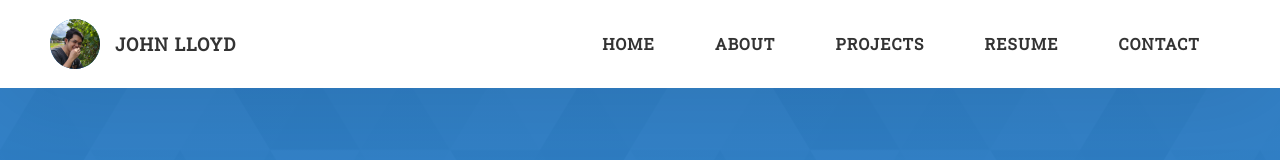
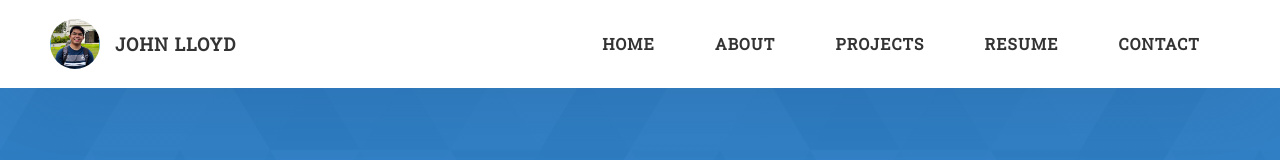
Before and after one commit to xpall/projects, a website: page enrolment-dashboard.html in a window 1280 px wide. Shown: the top 160 px of the page. Drawn offline with nearby package versions, Linux system fonts and the light colour scheme.

Commit message:
Updated headshot pic

```diff
--- a/enrolment-dashboard.html
+++ b/enrolment-dashboard.html
@@ -24,7 +24,7 @@
         <div class="header__logo-container">
           <div class="header__logo-img-cont">
             <img
-              src="./assets/png/jl-mulberry.png"
+              src="./assets/png/headshot.png"
               alt="John Lloyd Logo Image"
               class="header__logo-img"
             />
```
Also changed, not shown: invoker-training.html (+1 -1 lines), omr-checker.html (+1 -1 lines), virtual-graduation.html (+1 -1 lines), assets/png/headshot.png (added), assets/png/headshot2.png (renamed from assets/png/jl-mulberry.png).
